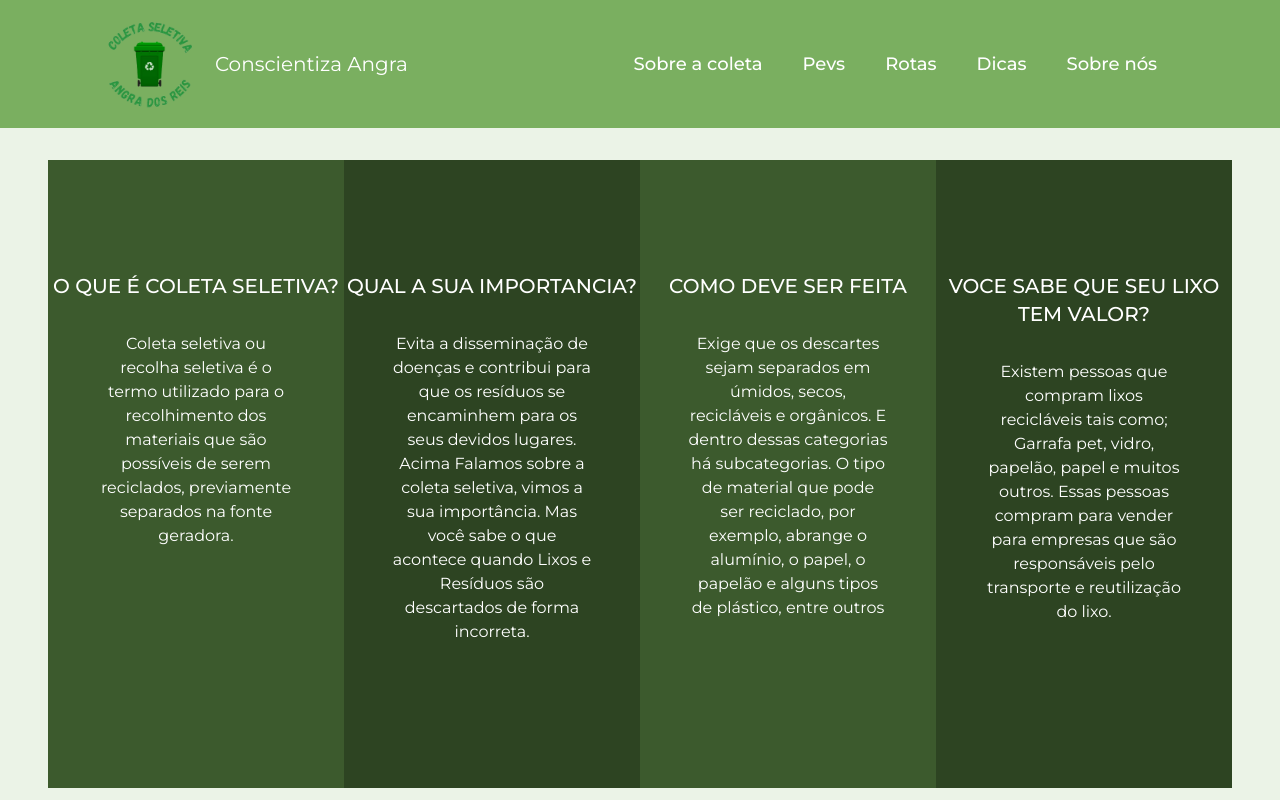
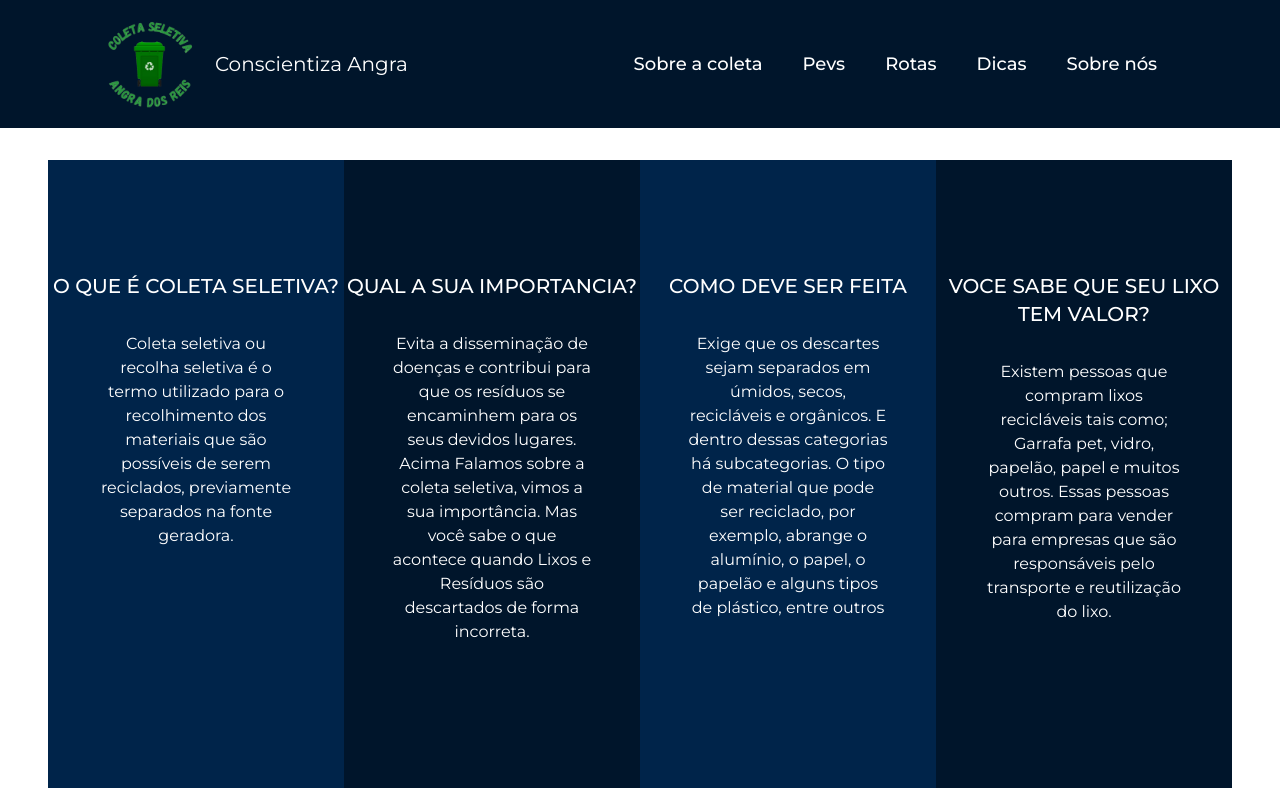
Before and after one commit to WeslleySOR/conscientiza-angra, a React (Vite) app: page / in a window 1280 px wide. Shown: the top 800 px of the page. Built offline with nearby package versions, Linux system fonts and the light colour scheme.

Commit message:
update: some background colors changed for greater accessibility, with a higher contrast

```diff
--- a/src/components/AboutSelectiveCollectionComponent/Web.tsx
+++ b/src/components/AboutSelectiveCollectionComponent/Web.tsx
@@ -4,7 +4,7 @@ export function AboutSelectiveCollectionComponentWeb() {
       className="scroll-mt-[192px] lg:mx-12 flex"
       id="sobre-a-coleta"
     >
-      <div className="select-none flex flex-col flex-1 gap-8 pt-28 pb-36 bg-[#3C5A2D] text-[#fff] transition-opacity duration-200 hover:opacity-90">
+      <div className="select-none flex flex-col flex-1 gap-8 pt-28 pb-36 bg-[#00244A] text-[#fff] transition-opacity duration-200 hover:opacity-90">
         <h1 className="font-medium text-xl text-center">O QUE É COLETA SELETIVA?</h1>
         <span className="text-base text-center px-12">
           Coleta seletiva ou recolha seletiva é o termo utilizado para o
@@ -12,7 +12,7 @@ export function AboutSelectiveCollectionComponentWeb() {
           previamente separados na fonte geradora.
         </span>
       </div>
-      <div className="select-none flex flex-col flex-1 gap-8 pt-28 pb-36 bg-[#2D4422] text-[#fff] transition-opacity duration-200 hover:opacity-90">
+      <div className="select-none flex flex-col flex-1 gap-8 pt-28 pb-36 bg-[#00152B] text-[#fff] transition-opacity duration-200 hover:opacity-90">
         <h1 className="font-medium text-xl text-center">QUAL A SUA IMPORTANCIA? </h1>
         <span className="text-base text-center px-12">
           Evita a disseminação de doenças e contribui para que os resíduos se
@@ -21,7 +21,7 @@ export function AboutSelectiveCollectionComponentWeb() {
           Lixos e Resíduos são descartados de forma incorreta.
         </span>
       </div>
-      <div className="select-none flex flex-col flex-1 gap-8 pt-28 pb-36 bg-[#3C5A2D] text-[#fff] transition-opacity duration-200 hover:opacity-90">
+      <div className="select-none flex flex-col flex-1 gap-8 pt-28 pb-36 bg-[#00244A] text-[#fff] transition-opacity duration-200 hover:opacity-90">
         <h1 className="font-medium text-xl text-center">COMO DEVE SER FEITA</h1>
         <span className="text-base text-center px-12">
           Exige que os descartes sejam separados em úmidos, secos, recicláveis e
@@ -30,7 +30,7 @@ export function AboutSelectiveCollectionComponentWeb() {
           papel, o papelão e alguns tipos de plástico, entre outros
         </span>
       </div>
-      <div className="select-none flex flex-col flex-1 gap-8 pt-28 pb-36 bg-[#2D4422] text-[#fff] transition-opacity duration-200 hover:opacity-90">
+      <div className="select-none flex flex-col flex-1 gap-8 pt-28 pb-36 bg-[#00152B] text-[#fff] transition-opacity duration-200 hover:opacity-90">
         <h1 className="font-medium text-xl text-center">
           VOCE SABE QUE SEU LIXO TEM VALOR?
         </h1>
--- a/src/components/BoxComponent/index.tsx
+++ b/src/components/BoxComponent/index.tsx
@@ -9,7 +9,7 @@ export function BoxComponentWrapper({
 }: IBoxComponentWrapper) {
   return (
     <div
-      className="scroll-mt-[192px] mt-8 flex flex-col bg-[rgba(0,255,0,0.1)] text-[#000] md:scroll-mt-[112px] lg:scroll-mt-[132px] lg:px-12"
+      className="scroll-mt-[192px] mt-8 flex flex-col text-[#000] md:scroll-mt-[112px] lg:scroll-mt-[132px] lg:px-12"
       {...attributes}
     >
       {children}
--- a/src/components/Footer/index.tsx
+++ b/src/components/Footer/index.tsx
@@ -1,7 +1,7 @@
 export function Footer() {
   return (
-    <footer className="flex flex-col items-center justify-center gap-2 bg-[#7aaf60] p-4">
-      <span className="text-[#000] font-medium">© 2022 Weslley SOR</span>
+    <footer className="flex flex-col items-center justify-center gap-2 bg-[#00152b] text-[#fff] p-4">
+      <span className="font-medium">© 2022 Weslley SOR</span>
       <div className="flex gap-4">
         <a className="underline font-medium" href="https://www.linkedin.com/in/weslleysor/" target="__blank">
           Linkedin
--- a/src/components/Header/index.tsx
+++ b/src/components/Header/index.tsx
@@ -13,7 +13,7 @@ export function Header() {
 
   return (
     <header
-      className={`z-50 sticky top-0 flex flex-col items-center md:flex-row md:justify-around py-4 w-full bg-[#7aaf60] text-[#fff] transition-opacity duration-300 ${
+      className={`z-50 sticky top-0 flex flex-col items-center md:flex-row md:justify-around py-4 w-full bg-[#00152b] text-[#fff] transition-opacity duration-300 ${
         pageScrolled ? "opacity-95" : "opacity-100"
       }`}
     >
--- a/src/styles/global.css
+++ b/src/styles/global.css
@@ -3,7 +3,7 @@
 @tailwind utilities;
 
 body {
-  @apply bg-[#ebf3e7] max-w-[100vw] overflow-x-hidden;
+  @apply bg-[#fff] max-w-[100vw] overflow-x-hidden;
 }
 html {
   @apply font-montserrat scroll-smooth;
```
